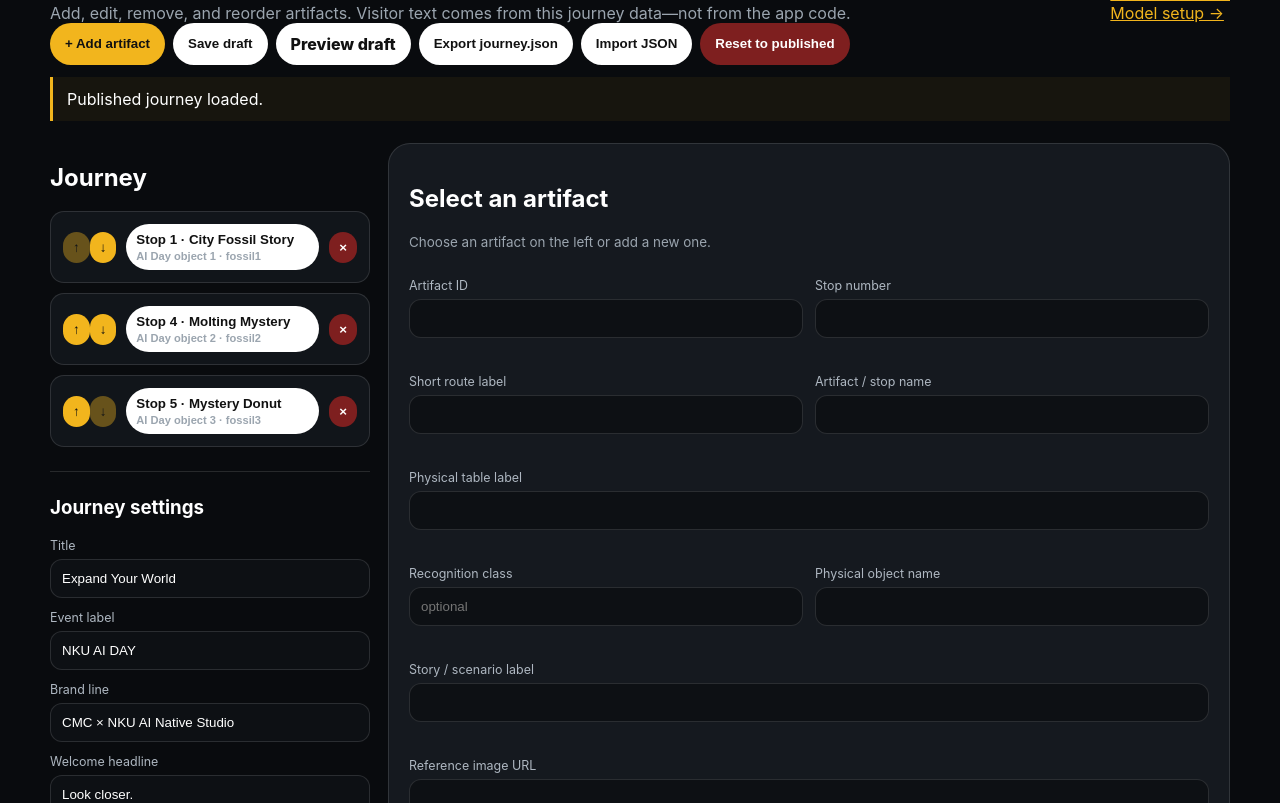
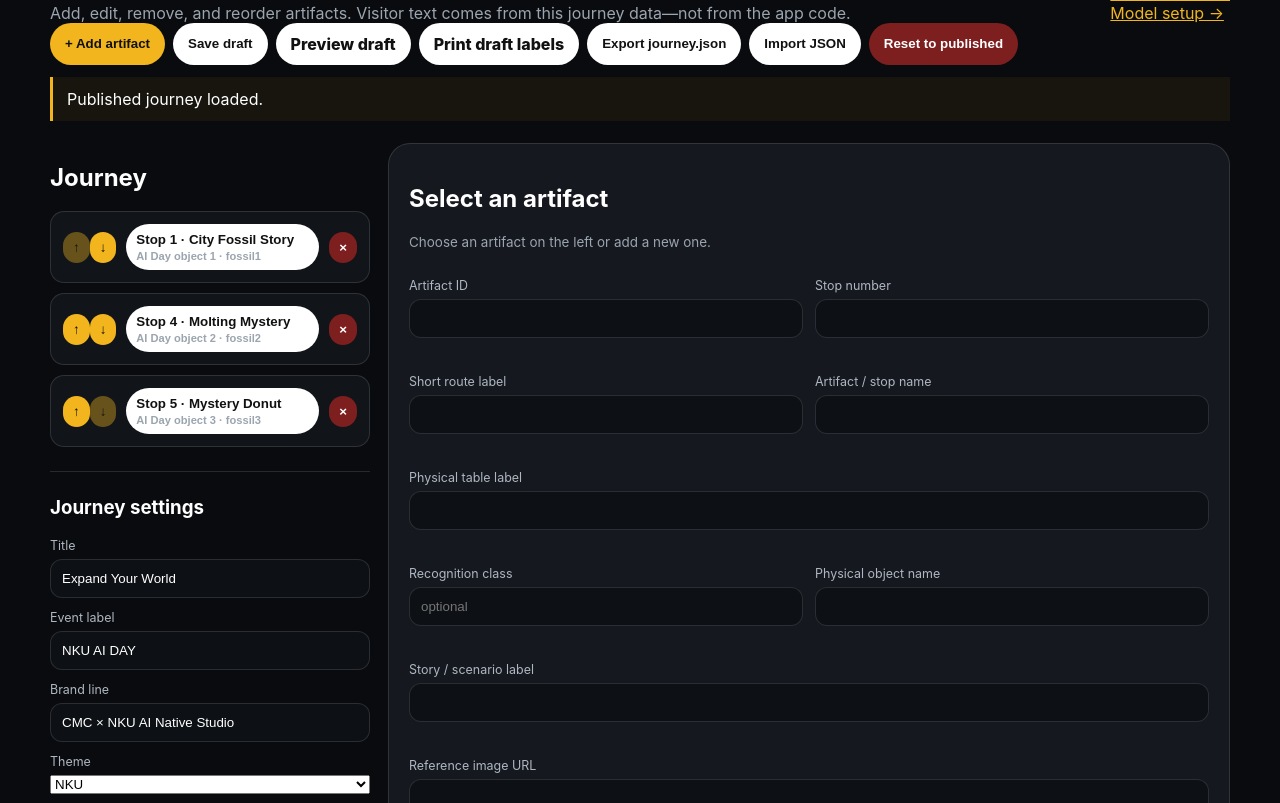
Before and after one commit to brandinealnku/coi-webai, a browser extension: page fossil-experience-v4/journey-editor.html in a window 1280 px wide. Shown: the part 144-947 px from the top of the page. Drawn offline with Linux system fonts and the light colour scheme.

Commit message:
Add theme setting and draft labels preview

```diff
--- a/fossil-experience-v4/journey-editor.html
+++ b/fossil-experience-v4/journey-editor.html
@@ -32,6 +32,7 @@ label{font-size:.78rem}.editor-panel textarea{min-height:88px}
   <button id="addArtifact">+ Add artifact</button>
   <button id="saveDraft" class="secondary">Save draft</button>
   <a id="previewDraft" href="index.html?mode=test&draft=1" target="_blank">Preview draft</a>
+  <a href="labels.html?draft=1" target="_blank">Print draft labels</a>
   <button id="exportJourney" class="secondary">Export journey.json</button>
   <button id="importJourney" class="secondary">Import JSON</button>
   <input id="importFile" type="file" accept=".json,application/json" hidden>
@@ -47,6 +48,7 @@ label{font-size:.78rem}.editor-panel textarea{min-height:88px}
     <label>Title<input id="journeyTitle"></label>
     <label>Event label<input id="eventLabel"></label>
     <label>Brand line<input id="brandLine"></label>
+    <label>Theme<select id="journeyTheme"><option value="nku">NKU</option><option value="blue">Blue</option><option value="gold">Dark/Gold</option></select></label>
     <label>Welcome headline<input id="welcomeHeadline"></label>
     <label>Welcome body<textarea id="welcomeBody"></textarea></label>
     <h3>Finale</h3>
```
